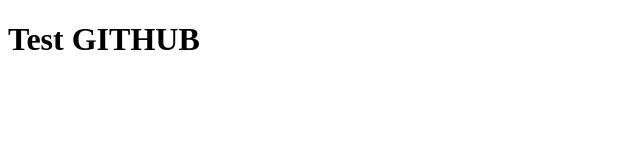
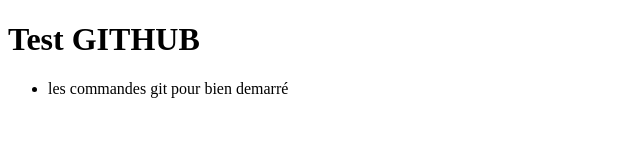
Before and after one commit to shamabus/openclassroomprojet, a plain HTML site: page index.html in a window 1280 px wide. Shown: the whole page, without its empty margins (0-640 px from the left). Drawn offline with Linux system fonts and the light colour scheme.

Commit message:
ajout d'un ul et d'un fichier de style main.css

```diff
--- a/index.html
+++ b/index.html
@@ -8,5 +8,8 @@
 </head>
 <body>
     <h1>Test GITHUB</h1>
+    <ul>
+        <li>les commandes git pour bien demarré</li>
+    </ul>
 </body>
 </html>
--- /dev/null
+++ b/style/main.css
@@ -0,0 +1,5 @@
+html {
+    margin: 0px;
+    padding: 0px;
+    background-color: #c1c1c1;
+}
```
